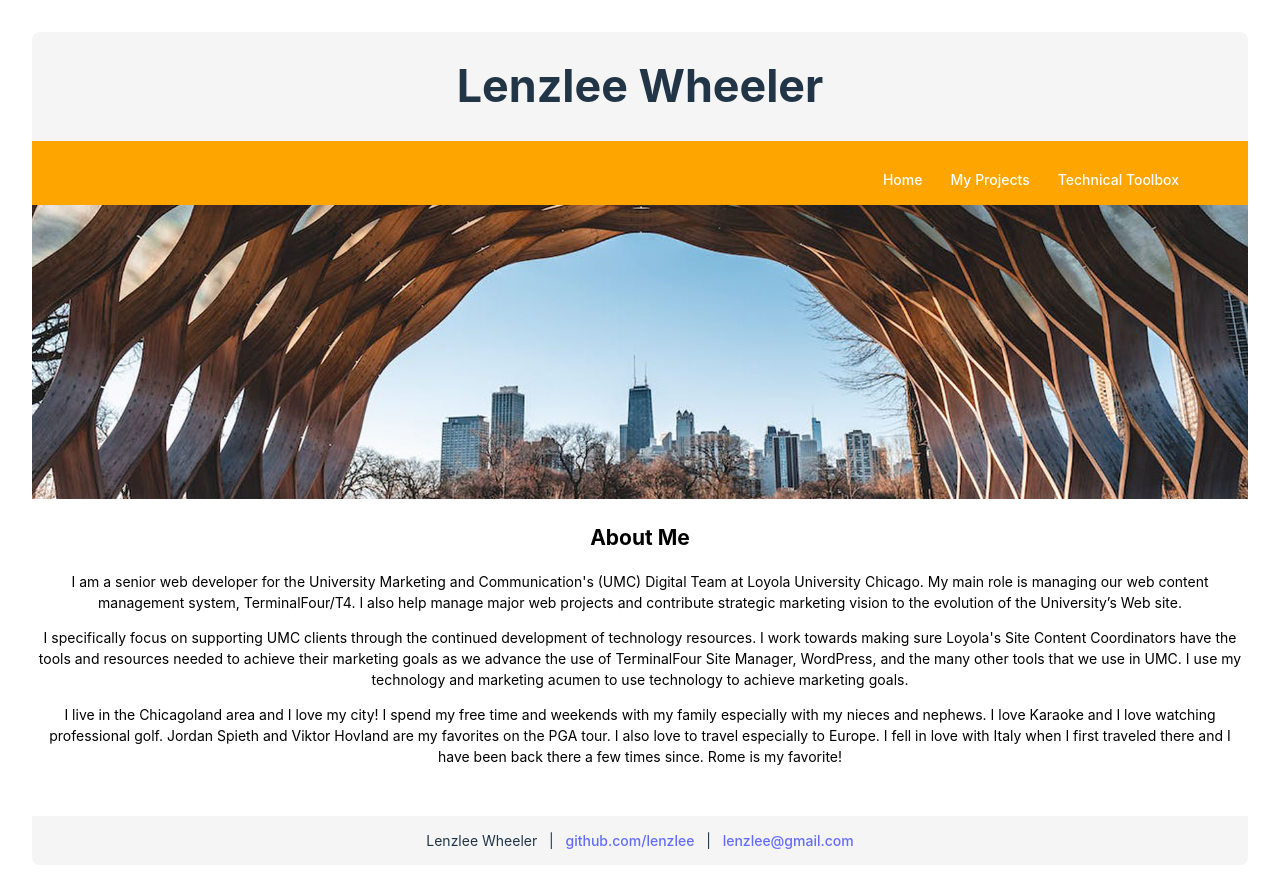
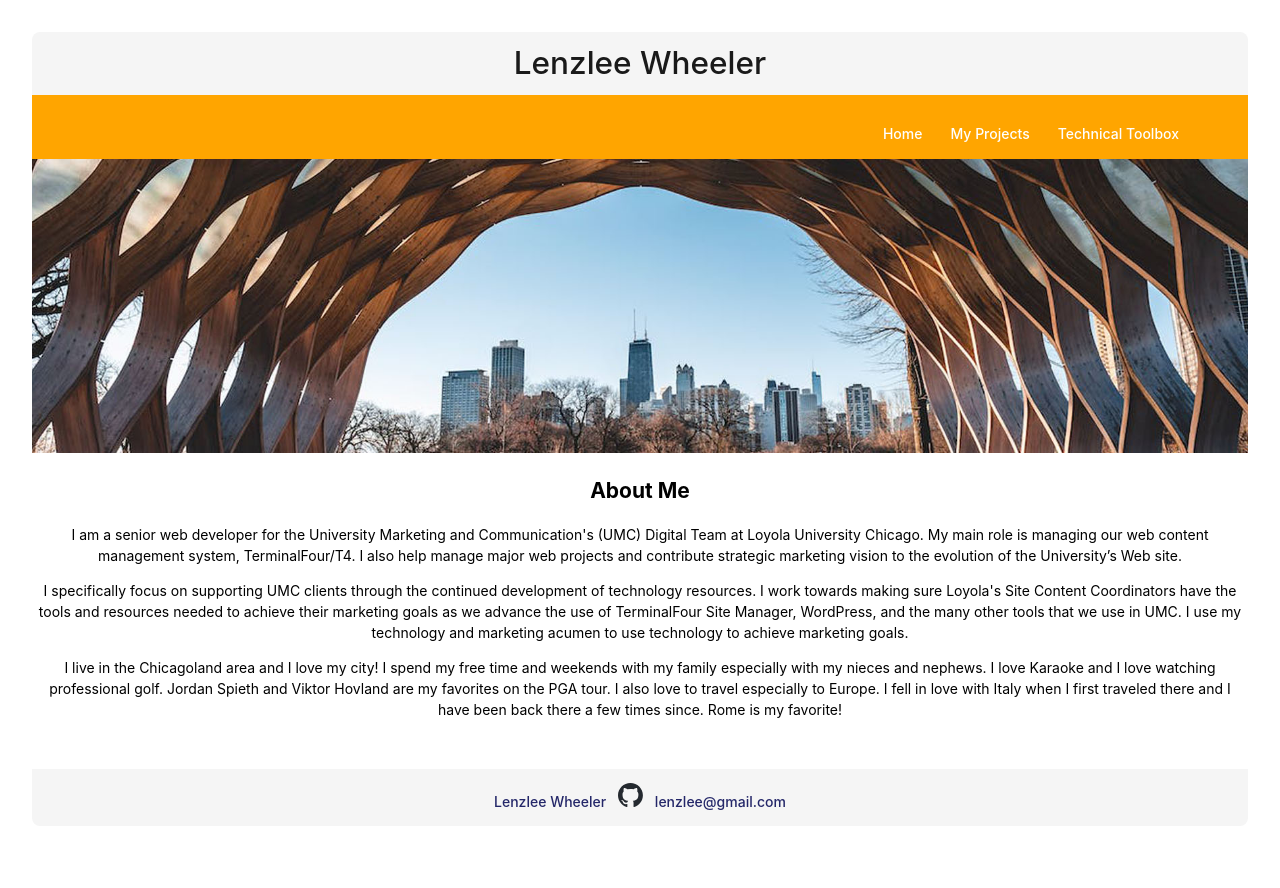
Before and after one commit to lenzlee/react-portfolio, a React (Vite) app: page / in a window 1280 px wide. Shown: the top 888 px of the page. After the commit the page ends 858 px from the top, so only its background shows below. Built offline with nearby package versions, Linux system fonts and the light colour scheme.

Commit message:
updated css, header, and footer files

```diff
--- a/src/App.jsx
+++ b/src/App.jsx
@@ -45,7 +45,7 @@ function App() {
     <>
   <Flex gap="middle" wrap="wrap">
     <Layout style={layoutStyle}>
-    <h1>Lenzlee Wheeler</h1>
+    <h1><a href="/" title='Lenzlee Wheeler'>Lenzlee Wheeler</a></h1>
       <Header style={headerStyle}>
         <Navbar />
       </Header>
--- a/src/components/Footer.jsx
+++ b/src/components/Footer.jsx
@@ -1,7 +1,7 @@
 function Footer() {
     return(
         <>
-        <p>Lenzlee Wheeler &nbsp; | &nbsp; <a href="https://github.com/lenzlee">github.com/lenzlee</a> &nbsp; | &nbsp; <a href="mailto:lenzlee@gmail.com">lenzlee@gmail.com</a></p>
+        <p><a href="/" title="Lenzlee Wheeler">Lenzlee Wheeler</a> &nbsp; <a href="https://github.com/lenzlee" target="_blank" title="github.com/lenzlee"><img class="smIcon" src="./src/assets/github-mark.svg" alt="github.com/lenzlee" title="github.com/lenzlee" /></a> &nbsp; <a href="mailto:lenzlee@gmail.com" title="lenzlee@gmail.com">lenzlee@gmail.com</a></p>
         </>
     )
 
--- a/src/components/Home.jsx
+++ b/src/components/Home.jsx
@@ -2,7 +2,7 @@ import Intro from './Intro'
 
 
 function Home() {
-    console.log('Hello there!')
+    // console.log('Hello there!')
 
     return(
         <>
--- a/src/components/Intro.jsx
+++ b/src/components/Intro.jsx
@@ -2,7 +2,7 @@ function Intro() {
     return(
         <>
 
-        <img src="./src/assets/chicago-1800x435.jpg" />
+        <img src="./src/assets/chicago-1800x435.jpg" alt="Photo of the City of Chicago" title="The City of Chicago" />
 
         <h2>About Me</h2>
 
--- a/src/index.css
+++ b/src/index.css
@@ -15,11 +15,11 @@
 
 a {
   font-weight: 500;
-  color: #646cff;
+  color: #242769;
   text-decoration: inherit;
 }
 a:hover {
-  color: #535bf2;
+  color: #242769;
 }
 
 body {
@@ -29,9 +29,10 @@ body {
   min-height: 100vh;
 }
 
-h1 {
-  font-size: 3.2em;
+h1, h1 a {
+  font-size: 1.5em;
   line-height: 1.1;
+  color: #1a1a1a;
 }
 
 button {
@@ -46,7 +47,7 @@ button {
   transition: border-color 0.25s;
 }
 button:hover {
-  border-color: #646cff;
+  border-color: #242769;
 }
 button:focus,
 button:focus-visible {
@@ -55,11 +56,11 @@ button:focus-visible {
 
 @media (prefers-color-scheme: light) {
   :root {
-    color: #213547;
+    color: #242769;
     background-color: #ffffff;
   }
   a:hover {
-    color: #747bff;
+    color: #242769;
   }
   button {
     background-color: #f9f9f9;
@@ -76,6 +77,11 @@ img.projectItem {
   height: auto;
 }
 
+img.smIcon {
+  max-width: 25px;
+  height: auto;
+}
+
 .description {
   max-width: 80%;
   margin: 0 auto;
```
Also changed, not shown: src/assets/github-mark.svg (added).
